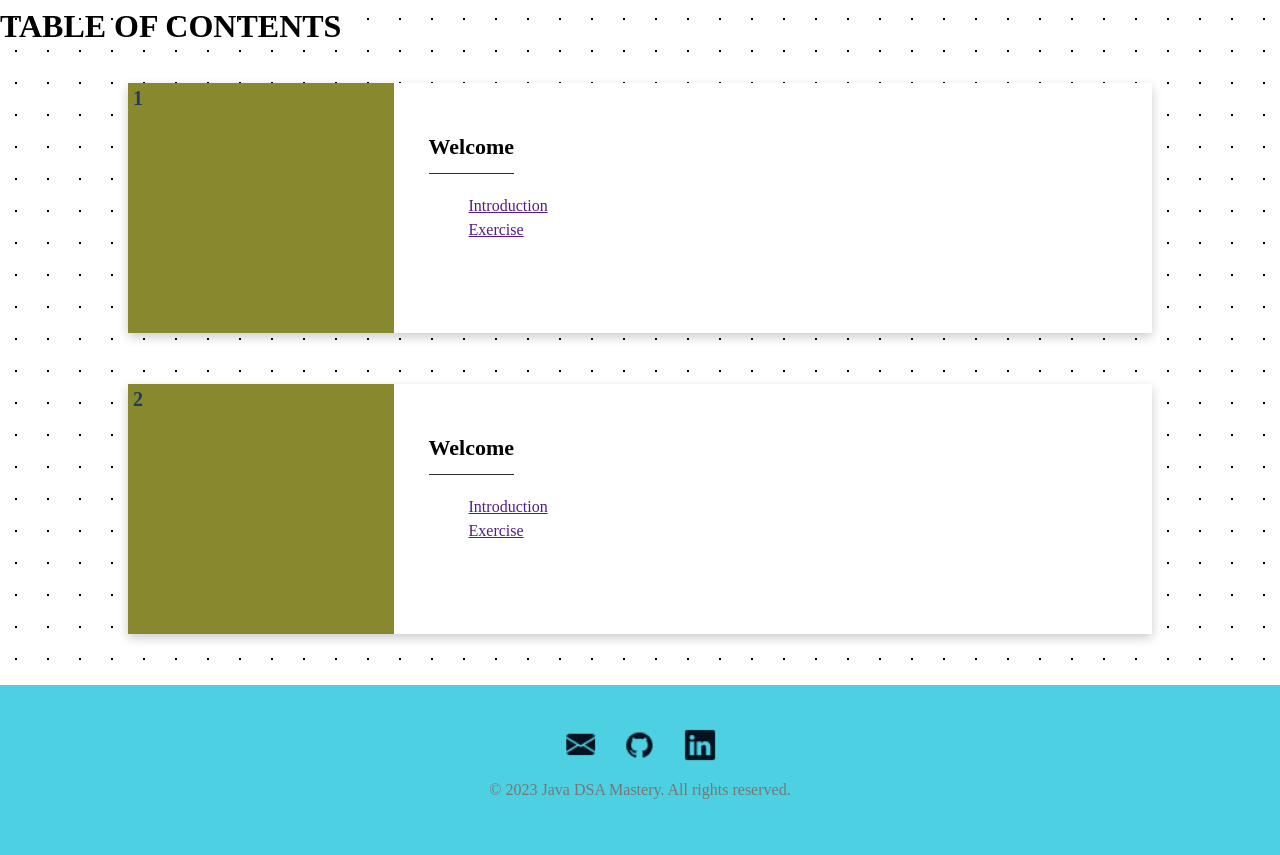
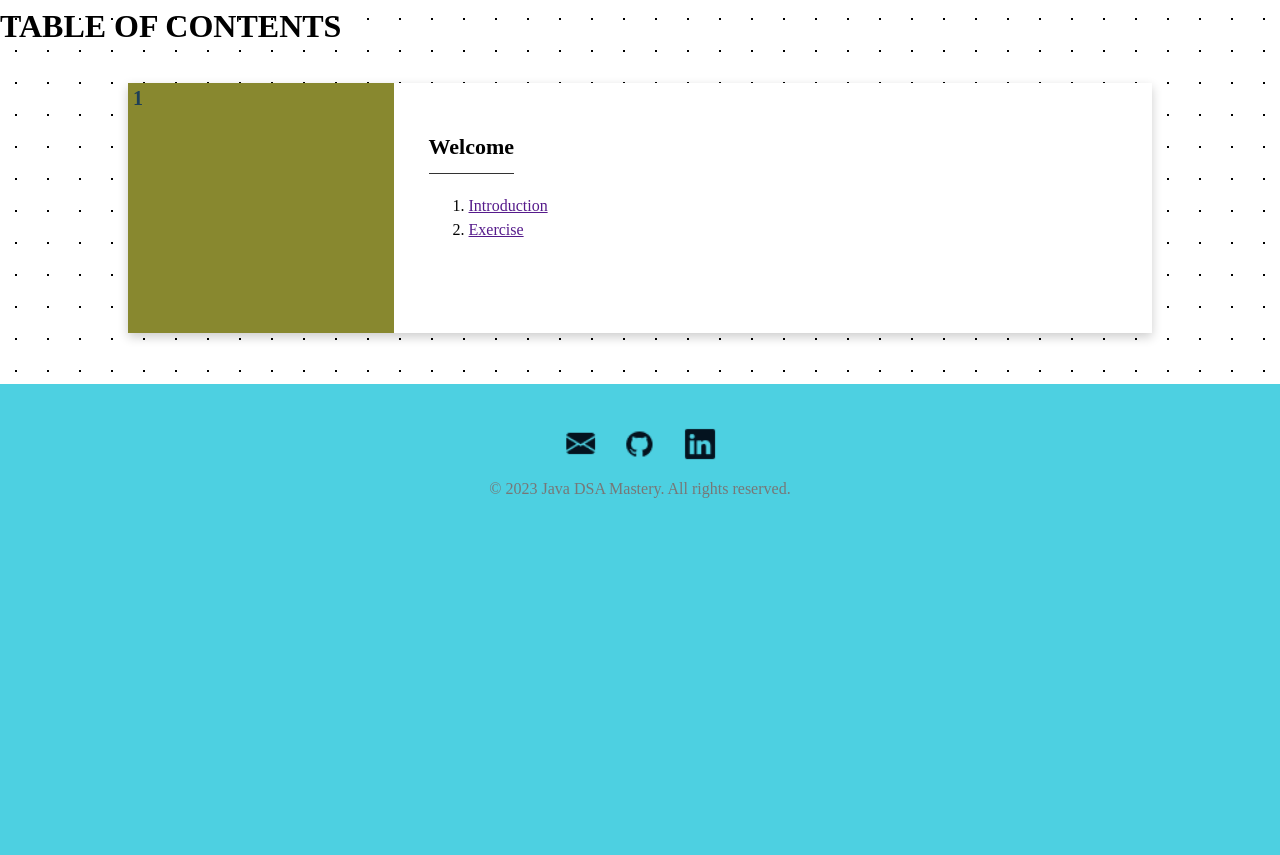
Before and after one commit to chiragak/dsa101.github.io, a PHP site: page / in a window 1280 px wide. Shown: the part 413-1268 px from the top of the page. After the commit the page ends 911 px from the top, so only its background shows below. Run offline with PHP 8.4, Linux system fonts and the light colour scheme; some libraries are stand-ins or nearby versions.

Commit message:
modified style.css and index.html

```diff
--- a/assets/css/style.css
+++ b/assets/css/style.css
@@ -262,7 +262,10 @@ border-radius: 75px;
 
 
 }
-
+.lesson-text li
+{
+  list-style-type:decimal;
+}
 
 .lesson-preface:before {
   color:#1e3f57;
--- a/index.html
+++ b/index.html
@@ -60,23 +60,6 @@
     </ol>
 
 
-
-    <ol class="section-name">
-      <li>
-        <div class="lesson-details">
-          <div class="lesson-preface">
-            <i class=""></i>
-          </div>
-            <div class="lesson-text">
-              <h3 class="lesson-section-title">Welcome</h3>
-              <ol>
-                <li><a href="">Introduction</a></li>
-                <li><a href="">Exercise</a></li>
-              </ol>
-            </div>
-        </div>
-      </li>
-    </ol>
   </div>
 
 
```
